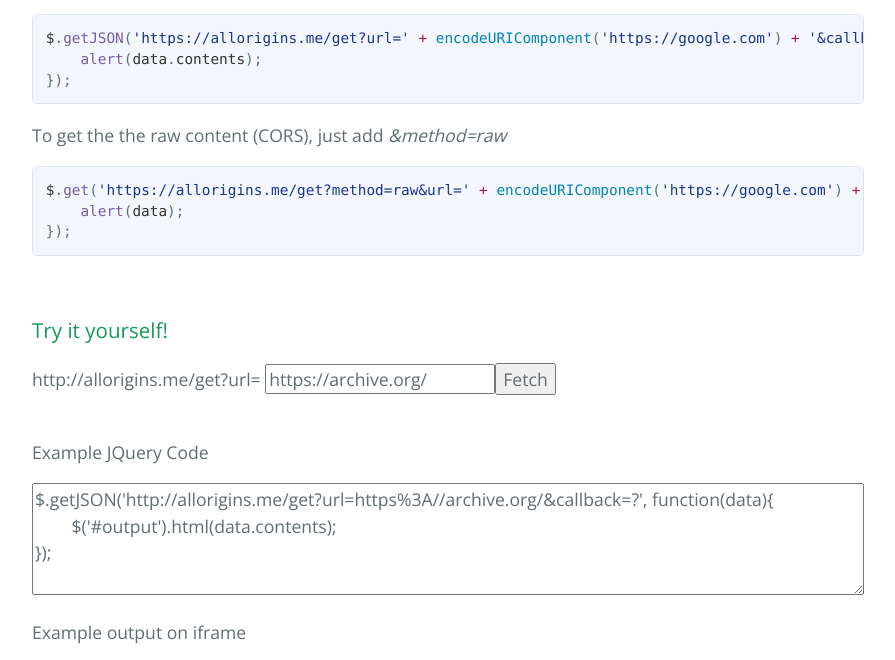
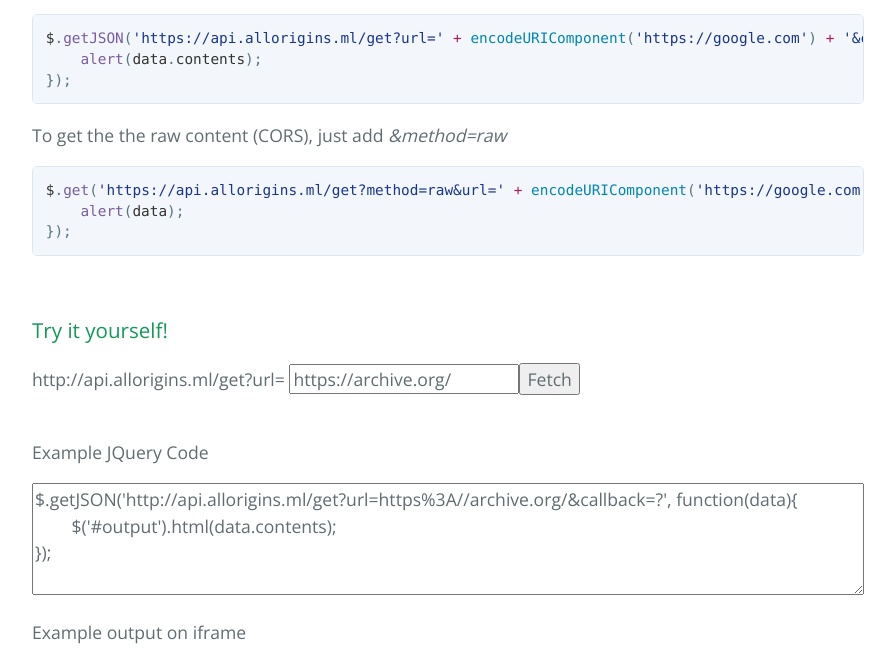
Before and after one commit to gnuns/allOrigins, a plain HTML site: page index.html in a window 1280 px wide. Both pictures are taken after a click on the button "Fetch". Shown: the part 830-1490 px from the top of the page, without its empty margins (192-1087 px from the left). Drawn offline with nearby package versions, Linux system fonts and the light colour scheme; no server answers.

Commit message:
Change endpoint

```diff
--- a/index.html
+++ b/index.html
@@ -34,20 +34,20 @@
 
 <p>Usage is similar to anyorigin and whateverorigin. For example, to fetch the data from <a href="http://google.com">http://google.com</a> with jQuery, use this snippet:</p>
 
-<div class="highlight highlight-source-js"><pre><span class="pl-smi">$</span>.<span class="pl-en">getJSON</span>(<span class="pl-s"><span class="pl-pds">'</span>http://allorigins.me/get?url=<span class="pl-pds">'</span></span> <span class="pl-k">+</span> <span class="pl-c1">encodeURIComponent</span>(<span class="pl-s"><span class="pl-pds">'</span>http://google.com<span class="pl-pds">'</span></span>) <span class="pl-k">+</span> <span class="pl-s"><span class="pl-pds">'</span>&amp;callback=?<span class="pl-pds">'</span></span>, <span class="pl-k">function</span>(<span class="pl-smi">data</span>){
+<div class="highlight highlight-source-js"><pre><span class="pl-smi">$</span>.<span class="pl-en">getJSON</span>(<span class="pl-s"><span class="pl-pds">'</span>http://api.allorigins.ml/get?url=<span class="pl-pds">'</span></span> <span class="pl-k">+</span> <span class="pl-c1">encodeURIComponent</span>(<span class="pl-s"><span class="pl-pds">'</span>http://google.com<span class="pl-pds">'</span></span>) <span class="pl-k">+</span> <span class="pl-s"><span class="pl-pds">'</span>&amp;callback=?<span class="pl-pds">'</span></span>, <span class="pl-k">function</span>(<span class="pl-smi">data</span>){
     <span class="pl-en">alert</span>(<span class="pl-smi">data</span>.<span class="pl-smi">contents</span>);
 });</pre></div>
 
 <p>Or via https</p>
 
-<div class="highlight highlight-source-js"><pre><span class="pl-smi">$</span>.<span class="pl-en">getJSON</span>(<span class="pl-s"><span class="pl-pds">'</span>https://allorigins.me/get?url=<span class="pl-pds">'</span></span> <span class="pl-k">+</span> <span class="pl-c1">encodeURIComponent</span>(<span class="pl-s"><span class="pl-pds">'</span>https://google.com<span class="pl-pds">'</span></span>) <span class="pl-k">+</span> <span class="pl-s"><span class="pl-pds">'</span>&amp;callback=?<span class="pl-pds">'</span></span>, <span class="pl-k">function</span>(<span class="pl-smi">data</span>){
+<div class="highlight highlight-source-js"><pre><span class="pl-smi">$</span>.<span class="pl-en">getJSON</span>(<span class="pl-s"><span class="pl-pds">'</span>https://api.allorigins.ml/get?url=<span class="pl-pds">'</span></span> <span class="pl-k">+</span> <span class="pl-c1">encodeURIComponent</span>(<span class="pl-s"><span class="pl-pds">'</span>https://google.com<span class="pl-pds">'</span></span>) <span class="pl-k">+</span> <span class="pl-s"><span class="pl-pds">'</span>&amp;callback=?<span class="pl-pds">'</span></span>, <span class="pl-k">function</span>(<span class="pl-smi">data</span>){
     <span class="pl-en">alert</span>(<span class="pl-smi">data</span>.<span class="pl-smi">contents</span>);
 });</pre>
 
 
 <p>To get the the raw content (CORS), just add <i>&method=raw</i></p>
 
-<div class="highlight highlight-source-js"><pre><span class="pl-smi">$</span>.<span class="pl-en">get</span>(<span class="pl-s"><span class="pl-pds">'</span>https://allorigins.me/get?method=raw&url=<span class="pl-pds">'</span></span> <span class="pl-k">+</span> <span class="pl-c1">encodeURIComponent</span>(<span class="pl-s"><span class="pl-pds">'</span>https://google.com<span class="pl-pds">'</span></span>) <span class="pl-k">+</span> <span class="pl-s"><span class="pl-pds">'</span>&amp;callback=?<span class="pl-pds">'</span></span>, <span class="pl-k">function</span>(<span class="pl-smi">data</span>){
+<div class="highlight highlight-source-js"><pre><span class="pl-smi">$</span>.<span class="pl-en">get</span>(<span class="pl-s"><span class="pl-pds">'</span>https://api.allorigins.ml/get?method=raw&url=<span class="pl-pds">'</span></span> <span class="pl-k">+</span> <span class="pl-c1">encodeURIComponent</span>(<span class="pl-s"><span class="pl-pds">'</span>https://google.com<span class="pl-pds">'</span></span>) <span class="pl-k">+</span> <span class="pl-s"><span class="pl-pds">'</span>&amp;callback=?<span class="pl-pds">'</span></span>, <span class="pl-k">function</span>(<span class="pl-smi">data</span>){
     <span class="pl-en">alert</span>(<span class="pl-smi">data</span>);
 });</pre>
 
@@ -57,7 +57,7 @@
 
 <p>
   		<form onSubmit="return GoGoGadget();" >
-			http://allorigins.me/get?url=
+			http://api.allorigins.ml/get?url=
 			<input type="textbox" id="url" value="https://archive.org/"><button>Fetch</button>
 		</form>
 		<br>
@@ -78,11 +78,11 @@
 		// code from http://anyorigin.com
 		function GoGoGadget() {
 			var jsonpText = "";
-			jsonpText += "$.getJSON('http://allorigins.me/get?url="+escape($("#url").val())+"&callback=?', function(data){\n";
+			jsonpText += "$.getJSON('http://api.allorigins.ml/get?url="+escape($("#url").val())+"&callback=?', function(data){\n";
 			jsonpText += "	$('#output').html(data.contents);\n";
 			jsonpText += "});";
 			$("#jsonp").text(jsonpText);
-			$.getJSON(document.location.protocol + "//allorigins.me/get?url="+escape($("#url").val()), function(data) {
+			$.getJSON(document.location.protocol + "//api.allorigins.ml/get?url="+escape($("#url").val()), function(data) {
 				// This iframe sillyness is to put the html into a css sandbox (so it doesn't affect the main website)
 				var iframe = $("#output")[0];//.html(data.contents);
 				var doc = iframe.document;
```
